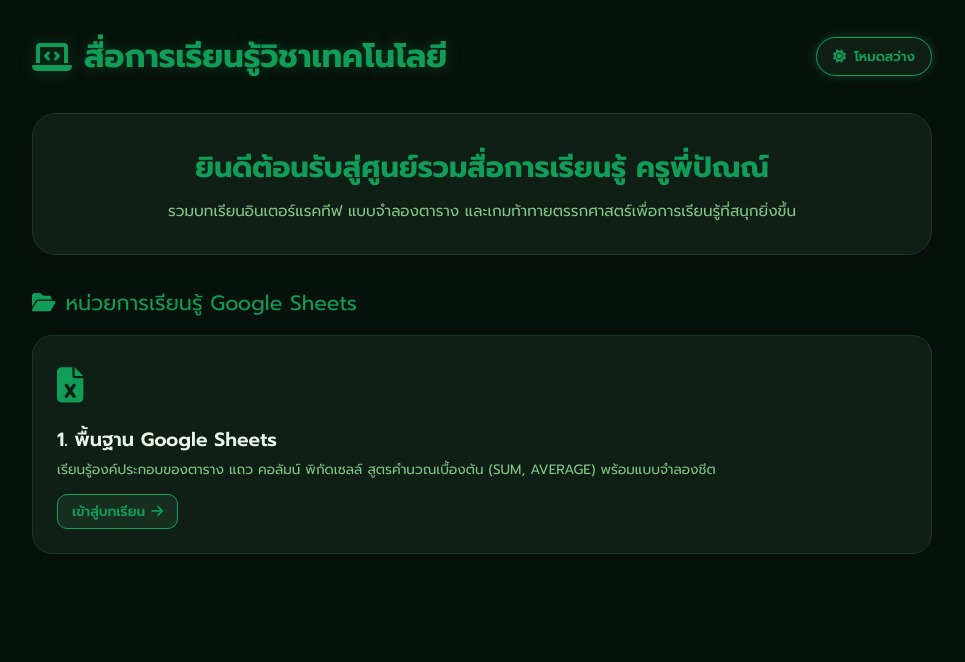
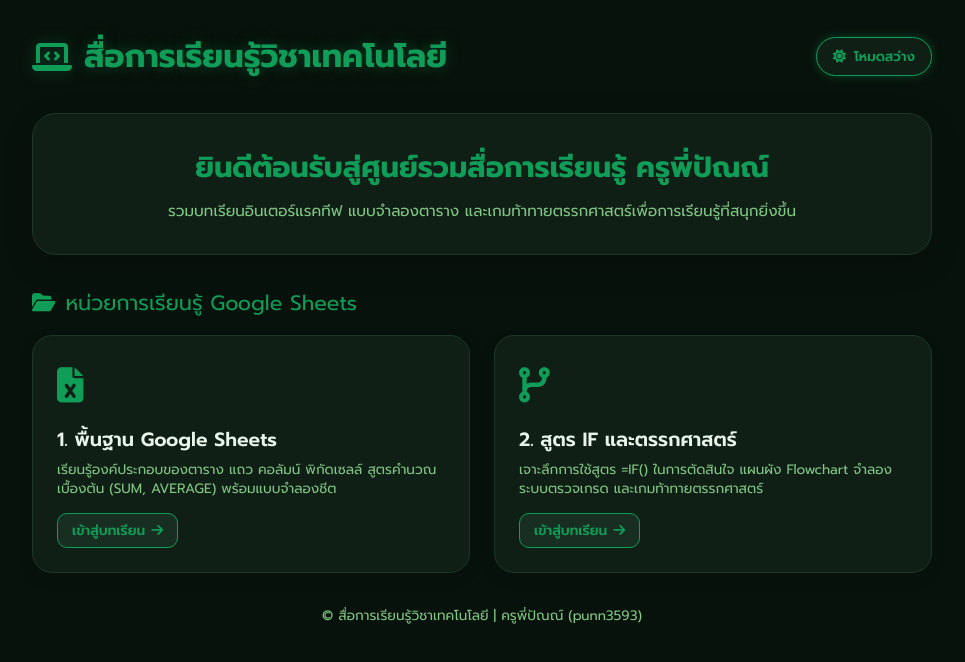
Before and after one commit to punn3593/technology, a plain HTML site: page index.html in a window 1280 px wide. Shown: the whole page, without its empty margins (158-1123 px from the left). Drawn offline with Linux system fonts and the light colour scheme.

Commit message:
Update index.html

```diff
--- a/index.html
+++ b/index.html
@@ -256,7 +256,7 @@
             </a>
 
             <!-- Link 2: googlesheet2if.html -->
-            <!-- a href="googlesheet2if.html" class="card-link">
+            <a href="if.html" class="card-link">
                 <div>
                     <div class="card-icon"><i class="fa-solid fa-code-branch"></i></div>
                     <div class="card-title">2. สูตร IF และตรรกศาสตร์</div>
```
